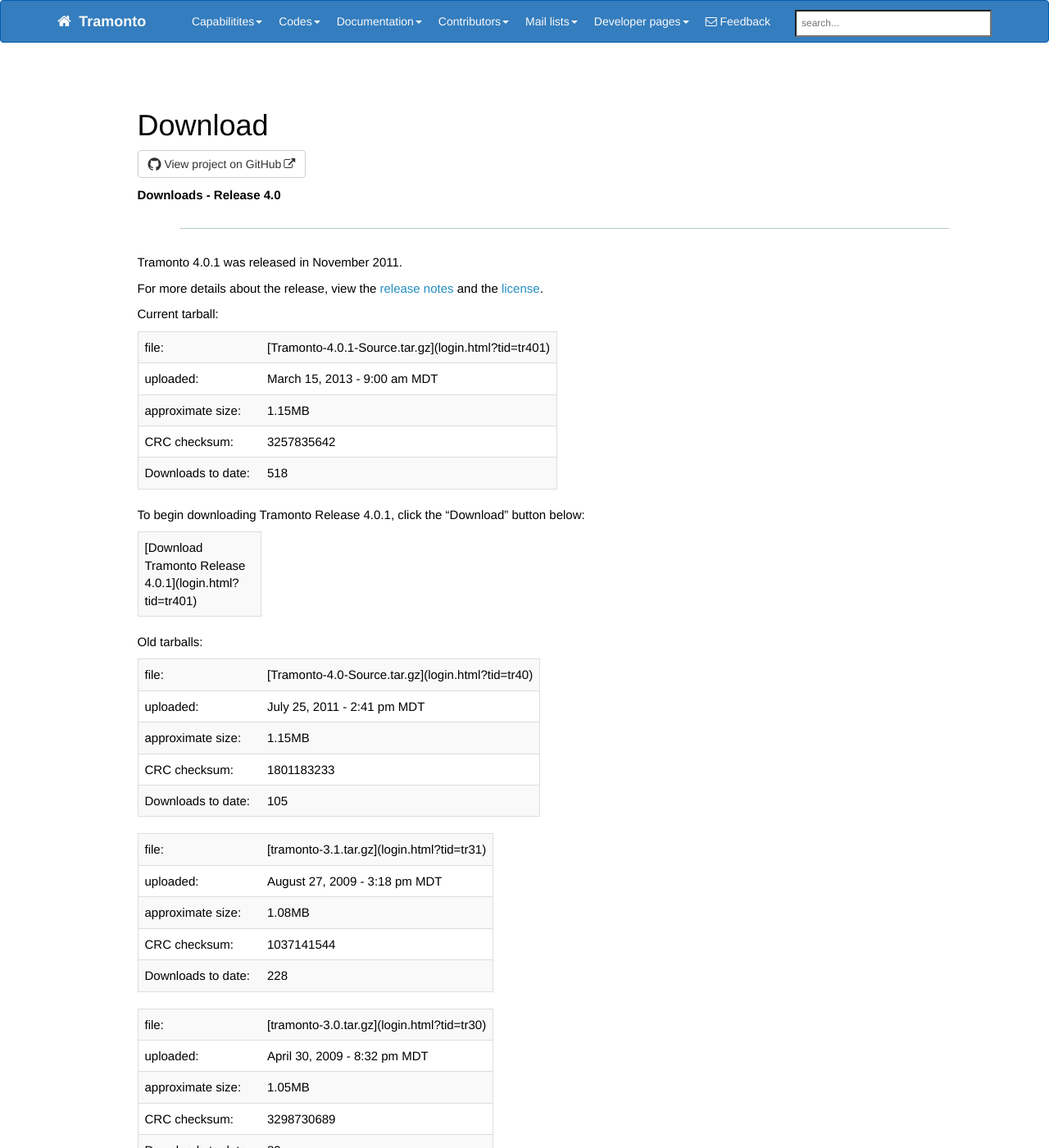
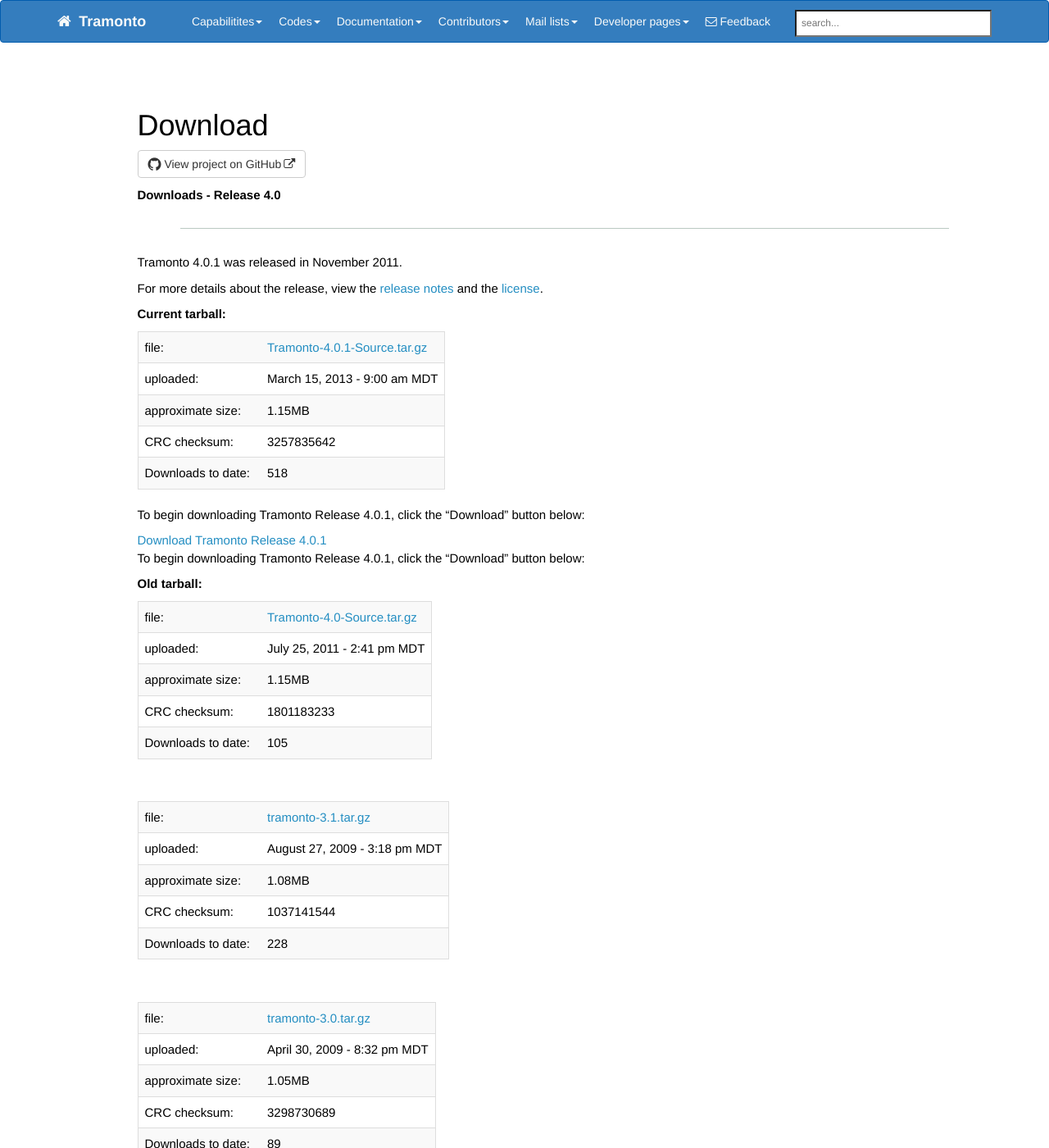
Before and after one commit to Tramonto/tramonto.github.io, a Jekyll site: the page built from pages/codes/download.md, in a window 1280 px wide and 1400 px high. Shown: the whole window at 82% size. Built offline with Jekyll 4.4.1, drawn with Linux system fonts in a browser that asks for light colours; nearby versions of some CDN libraries; comment, search, counter and statistics services are not loaded; some of the changed text lies outside the part shown.

Commit message:
Fix table for download.md and header for capabilities.md

```diff
--- a/pages/codes/download.md
+++ b/pages/codes/download.md
@@ -12,273 +12,133 @@ Tramonto 4.0.1 was released in November 2011.
 
 For more details about the release, view the [release notes](../release_notes.html) and the [license](../license.html).
 
-<span class="bold">Current tarball:</span>
+**Current tarball:**
 
 <table class="currentTarballTable" cellspacing="0" cellpadding="0">
-
-<tbody>
-
-<tr>
-
-<td>file:</td>
-
-<td>[Tramonto-4.0.1-Source.tar.gz](login.html?tid=tr401)</td>
-
-</tr>
-
-<tr>
-
-<td>uploaded:</td>
-
-<td>March 15, 2013 - 9:00 am MDT</td>
-
-</tr>
-
-<tr>
-
-<td>approximate size:</td>
-
-<td>1.15MB</td>
-
-</tr>
-
-<tr>
-
-<td>CRC checksum:</td>
-
-<td>3257835642</td>
-
-</tr>
-
-<tr>
-
-<td>Downloads to date:</td>
-
-<td>518</td>
-
-</tr>
-
-</tbody>
-
+    <tr>
+      <td>file:</td>
+      <td><a href="login.html?tid=tr401">Tramonto-4.0.1-Source.tar.gz</a></td>
+    </tr>
+    <tr>
+      <td>uploaded:</td>
+      <td>March 15, 2013 - 9:00 am MDT</td>
+    </tr>
+    <tr>
+      <td>approximate size:</td>
+      <td>1.15MB</td>
+    </tr>
+    <tr>
+      <td>CRC checksum:</td>
+      <td>3257835642 </td>
+    </tr>
+    <tr>
+      <td>Downloads to date:</td>
+      <td>518</td>
+    </tr>
 </table>
 
 To begin downloading Tramonto Release 4.0.1, click the "Download" button below:
 
-<div class="buttonBox">
-
-<table class="buttonTable" cellspacing="0" cellpadding="0">
-
-<tbody>
-
-<tr>
-
-<td>
-
-<div class="button">[Download Tramonto Release 4.0.1](login.html?tid=tr401)</div>
-
-</td>
-
-</tr>
-
-</tbody>
-
-</table>
-
+<div class="button">
+    <a href="login.html?tid=tr401">Download Tramonto Release 4.0.1</a>
 </div>
 
-<span class="bold">Old tarballs:</span>
+To begin downloading Tramonto Release 4.0.1, click the "Download" button below:
+
+**Old tarball:**
 
 <table class="currentTarballTable" cellspacing="0" cellpadding="0">
-
-<tbody>
-
 <tr>
-
-<td>file:</td>
-
-<td>[Tramonto-4.0-Source.tar.gz](login.html?tid=tr40)</td>
-
+  <td>file:</td>
+  <td><a href="login.html?tid=tr40">Tramonto-4.0-Source.tar.gz</a></td>
 </tr>
-
 <tr>
-
-<td>uploaded:</td>
-
-<td>July 25, 2011 - 2:41 pm MDT</td>
-
+  <td>uploaded: </td>
+  <td>July 25, 2011 - 2:41 pm MDT</td>
 </tr>
-
 <tr>
-
-<td>approximate size:</td>
-
-<td>1.15MB</td>
-
+  <td>approximate size:</td>
+  <td>1.15MB</td>
 </tr>
-
 <tr>
-
-<td>CRC checksum:</td>
-
-<td>1801183233</td>
-
+  <td>CRC checksum:</td>
+  <td>1801183233</td>
 </tr>
-
 <tr>
-
-<td>Downloads to date:</td>
-
-<td>105</td>
-
+  <td>Downloads to date:</td>
+  <td>105</td>
 </tr>
-
-</tbody>
-
-</table>
+</table> <br />
 
 <table class="currentTarballTable" cellspacing="0" cellpadding="0">
+<tr>
+  <td>file:</td>
+  <td><a href="login.html?tid=tr31">tramonto-3.1.tar.gz</a></td>
+</tr>
+<tr>
+  <td>uploaded: </td>
+  <td>August 27, 2009 - 3:18 pm MDT</td>
+</tr>
+<tr>
+  <td>approximate size:</td>
+  <td>1.08MB</td>
+</tr>
+<tr>
+  <td>CRC checksum:</td>
+  <td>1037141544
+</td>
+</tr>
+<tr>
+  <td>Downloads to date:</td>
+  <td>228</td>
+</tr>
+</table> <br />
 
-<tbody>
-
-<tr>
-
-<td>file:</td>
-
-<td>[tramonto-3.1.tar.gz](login.html?tid=tr31)</td>
-
-</tr>
-
-<tr>
-
-<td>uploaded:</td>
-
-<td>August 27, 2009 - 3:18 pm MDT</td>
-
-</tr>
-
-<tr>
-
-<td>approximate size:</td>
-
-<td>1.08MB</td>
-
-</tr>
-
-<tr>
-
-<td>CRC checksum:</td>
-
-<td>1037141544</td>
-
-</tr>
-
-<tr>
-
-<td>Downloads to date:</td>
-
-<td>228</td>
-
-</tr>
-
-</tbody>
-
-</table>
 
 <table class="currentTarballTable" cellspacing="0" cellpadding="0">
-
-<tbody>
-
 <tr>
-
-<td>file:</td>
-
-<td>[tramonto-3.0.tar.gz](login.html?tid=tr30)</td>
-
+  <td>file:</td>
+  <td><a href="login.html?tid=tr30">tramonto-3.0.tar.gz</a></td>
 </tr>
-
 <tr>
-
-<td>uploaded:</td>
-
-<td>April 30, 2009 - 8:32 pm MDT</td>
-
+  <td>uploaded: </td>
+  <td>April 30, 2009 - 8:32 pm MDT</td>
 </tr>
-
 <tr>
-
-<td>approximate size:</td>
-
-<td>1.05MB</td>
-
+  <td>approximate size:</td> <td>1.05MB</td>
 </tr>
-
 <tr>
-
-<td>CRC checksum:</td>
-
-<td>3298730689</td>
-
+  <td>CRC checksum:</td>
+  <td>3298730689</td>
 </tr>
-
 <tr>
-
-<td>Downloads to date:</td>
-
-<td>89</td>
-
+  <td>Downloads to date:</td>
+  <td>89</td>
 </tr>
-
-</tbody>
-
-</table>
+</table> <br />
 
 <table class="currentTarballTable" cellspacing="0" cellpadding="0">
-
-<tbody>
-
 <tr>
-
-<td>file:</td>
-
-<td>[tramonto-2.1.tar.gz](login.html?tid=tr21)</td>
-
+  <td>file:</td>
+  <td><a href="login.html?tid=tr21">tramonto-2.1.tar.gz</a></td>
 </tr>
-
 <tr>
-
-<td>uploaded:</td>
-
-<td>March 15, 2007 - 9:32 am MDT</td>
-
+  <td>uploaded: </td>
+  <td>March 15, 2007 - 9:32 am MDT</td>
 </tr>
-
 <tr>
-
-<td>approximate size:</td>
-
-<td>0.76MB</td>
-
+  <td>approximate size:</td>
+  <td>0.76MB</td>
 </tr>
-
 <tr>
-
-<td>CRC checksum:</td>
-
-<td>3643162672</td>
-
+  <td>CRC checksum:</td>
+  <td>3643162672</td>
 </tr>
-
 <tr>
-
-<td>Downloads to date:</td>
-
-<td>347</td>
-
+  <td>Downloads to date:</td>
+  <td>347</td>
 </tr>
-
-</tbody>
-
-</table>
+</table> <br />
 
 If you are having problems with the download process, please send an email to [tramonto-help@software.sandia.gov](mailto:tramonto-help@software.sandia.gov)
 
```
Also changed, not shown: pages/capabilities.md (+17 -17 lines).
